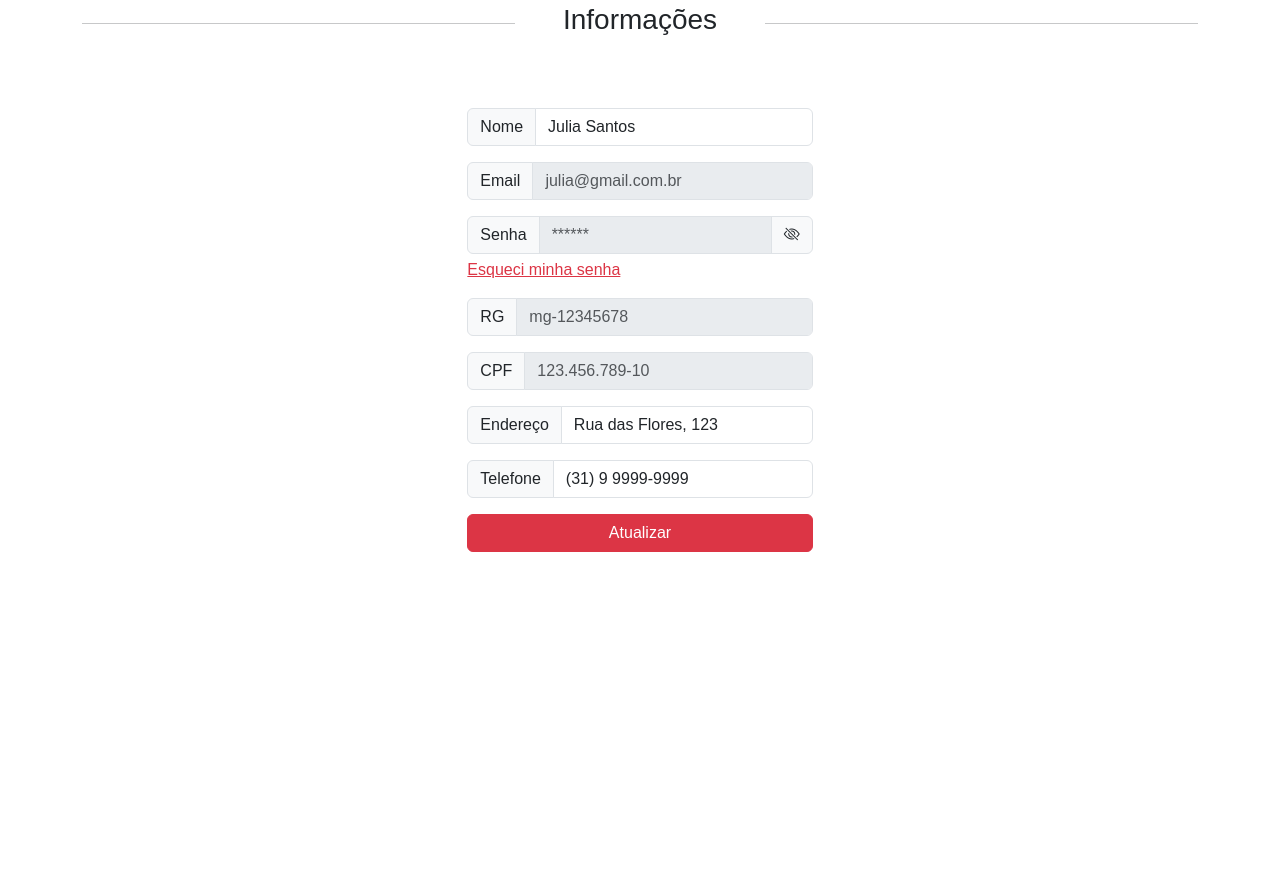
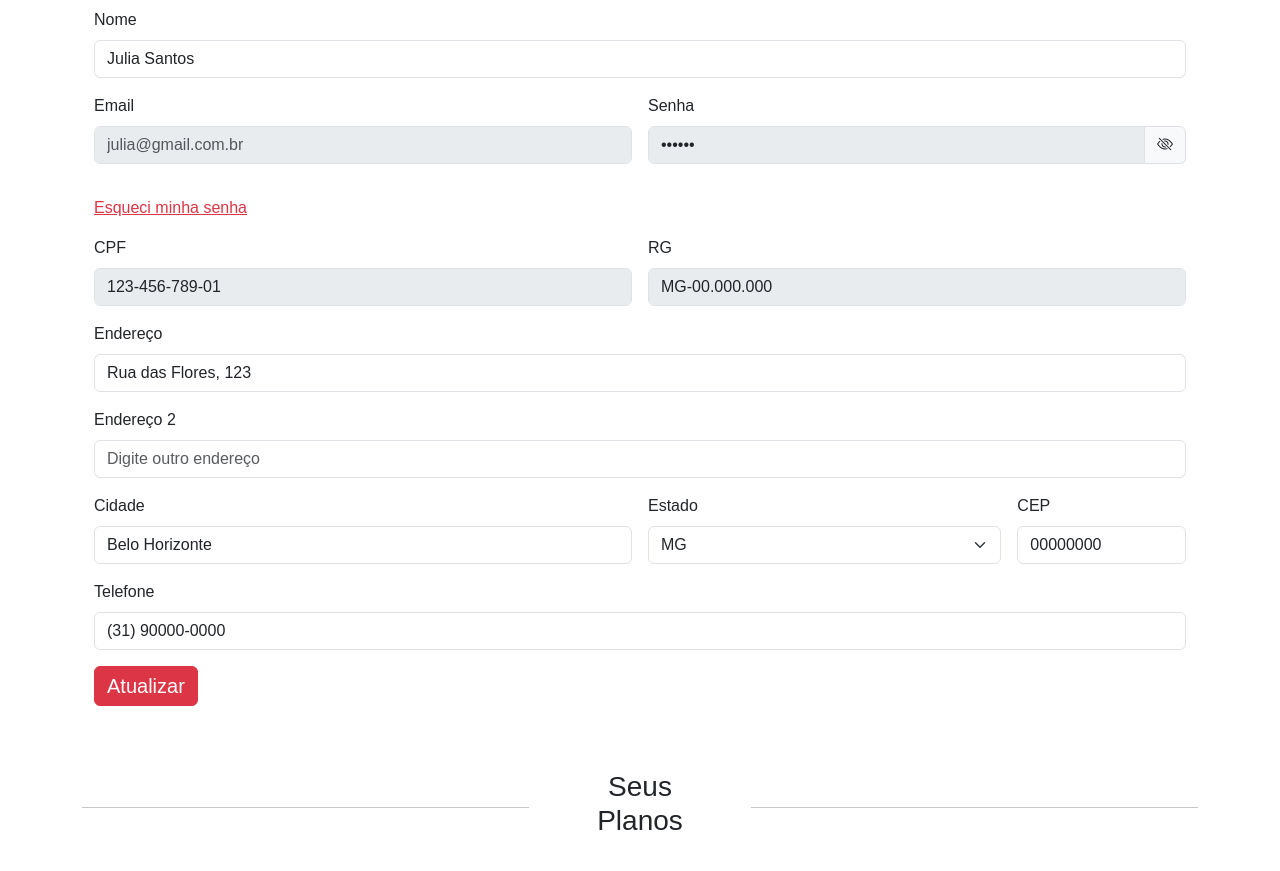
Before and after one commit to Yuriferr/DriveSmart, a plain HTML site: page web/assets/pages/perfilCliente.html in a window 1280 px wide. Shown: the part 1069-1940 px from the top of the page. Before the commit the page ends 1653 px from the top, so only its background shows below. Drawn offline with nearby package versions, Linux system fonts and the light colour scheme; files whose address does not match are found by name.

Commit message:
ajuste tela perfil

```diff
--- a/web/assets/css/perfil.css
+++ b/web/assets/css/perfil.css
@@ -7,7 +7,7 @@
 
 
 .carousel-item{
-    height: 500px;
+    height: 400px;
 }
 
 .carousel-item img{
--- a/web/assets/pages/perfilCliente.html
+++ b/web/assets/pages/perfilCliente.html
@@ -121,89 +121,93 @@
       </div>
 
       <div class="container-fluid d-flex align-items-center justify-content-center">
-        <form action="" class="p-3">
-          <div class="input-group mb-3">
-            <span class="input-group-text" id="basic-addon1">Nome</span>
-            <input
-              type="text"
-              class="form-control"
-              aria-describedby="basic-addon1"
-              value="Julia Santos"
-            />
+        <form class="container p-3 row g-3">
+          <div class="col-12">
+            <label for="inputAddress" class="form-label">Nome</label>
+            <input type="text" class="form-control" id="inputAddress" placeholder="Digite seu nome" value="Julia Santos">
           </div>
-          <div class="input-group mb-3">
-            <span class="input-group-text" id="basic-addon1">Email</span>
-            <input
-              type="text"
-              class="form-control"
-              placeholder="julia@gmail.com.br"
-              aria-describedby="basic-addon1"
-              disabled
-            />
+          <div class="col-md-6">
+            <label for="inputEmail4" class="form-label">Email</label>
+            <input type="email" class="form-control" id="inputEmail4" placeholder="julia@gmail.com.br" disabled>
           </div>
-
-          <div class="input-group mb-1">
-            <span class="input-group-text">Senha</span>
-            <input type="text" class="form-control" placeholder="******" disabled>
-            <button class="input-group-text"><i class="bi bi-eye-slash"></i></button>
+          <div class="col-md-6">
+            <label for="inputPassword4" class="form-label">Senha</label>
+            <div class="input-group mb-3">
+              <input type="password" class="form-control" value="******" disabled aria-label="Recipient's username" aria-describedby="basic-addon2">
+              <button class="input-group-text" id="basic-addon2"><i class="bi bi-eye-slash"></i></button>
+            </div>
           </div>
-
-          <div class="mb-3">
+          <div class="col-12">
             <a href="" class="link-danger">Esqueci minha senha</a>
           </div>
 
-          <div class="input-group mb-3">
-            <span class="input-group-text" id="basic-addon1">RG</span>
-            <input
-              type="text"
-              class="form-control"
-              placeholder="mg-12345678"
-              aria-describedby="basic-addon1"
-              disabled
-            />
+          <div class="col-6">
+            <label for="inputAddress" class="form-label">CPF</label>
+            <input type="text" class="form-control" id="inputAddress" value="123-456-789-01" disabled>
+          </div>
+          <div class="col-6">
+            <label for="inputAddress" class="form-label">RG</label>
+            <input type="text" class="form-control" id="inputAddress" value="MG-00.000.000" disabled>
           </div>
 
-          <div class="input-group mb-3">
-            <span class="input-group-text" id="basic-addon1">CPF</span>
-            <input
-              type="text"
-              class="form-control"
-              placeholder="123.456.789-10"
-              aria-describedby="basic-addon1"
-              disabled
-            />
+          <div class="col-12">
+            <label for="inputAddress" class="form-label">Endereço</label>
+            <input type="text" class="form-control" id="inputAddress" placeholder="Digite seu endereço" value="Rua das Flores, 123">
+          </div>
+          <div class="col-12">
+            <label for="inputAddress2" class="form-label">Endereço 2</label>
+            <input type="text" class="form-control" id="inputAddress2" placeholder="Digite outro endereço">
+          </div>
+          <div class="col-md-6">
+            <label for="inputCity" class="form-label">Cidade</label>
+            <input type="text" class="form-control" id="inputCity" placeholder="Digite sua cidade" value="Belo Horizonte">
+          </div>
+          <div class="col-md-4">
+            <label for="inputState" class="form-label">Estado</label>
+            <select id="inputState" class="form-select">
+              <option selected>MG</option>
+              <option>RJ</option>
+              <option>SP</option>
+            </select>
+          </div>
+          <div class="col-md-2">
+            <label for="inputZip" class="form-label">CEP</label>
+            <input type="text" class="form-control" id="inputZip" placeholder="Dogote seu CEP" value="00000000">
           </div>
 
-          <div class="input-group mb-3">
-            <span class="input-group-text" id="basic-addon1">Endereço</span>
-            <input
-              type="text"
-              class="form-control"
-              aria-describedby="basic-addon1"
-              value="Rua das Flores, 123"
-            />
+          <div class="col-12">
+            <label for="inputZip" class="form-label">Telefone</label>
+            <input type="text" class="form-control" id="inputZip" placeholder="Dogote seu CEP" value="(31) 90000-0000">
           </div>
 
-          <div class="input-group mb-3">
-            <span class="input-group-text" id="basic-addon1">Telefone</span>
-            <input
-              type="text"
-              class="form-control"
-              placeholder="(31) 9 9999-9999"
-              aria-describedby="basic-addon1"
-              value="(31) 9 9999-9999"
-            />
-          </div>
-
-          <div class="mb-3">
-            <a class="btn btn-danger container-fluid" href="" role="button"
-              >Atualizar</a
-            >
+          <div class="col-12">
+            <button type="submit" class=" btn btn-danger py-1 fs-5">Atualizar</button>
           </div>
         </form>
       </div>
 
 
     </section>
+
+    <div class="container my-5 d-flex align-items-center justify-content-center">
+      <hr class="w-50" />
+      <h3 class="mx-5 text-center">Seus Planos</h3>
+      <hr class="w-50" />
+    </div>
+
+    <section class="container-fluid d-flex align-items-center justify-content-center">
+          <div class="card h-100 bg-danger">
+            <i class="bi bi-bookmark-star d-flex align-items-center justify-content-center display-1 text-light p-5"></i>
+            <div class="card-body d-flex flex-column align-items-center">
+              <h5 class="card-title text-light">Plano VIP</h5>
+              <p class="card-text text-light">R$ 99,99 Mensal</p>
+              <ul class="list-group list-group-flush ">
+                <li class="list-group-item text-light bg-danger">Acesso a todos os recursos</li>
+                <li class="list-group-item text-light bg-danger">Suporte 24h</li>
+                <li class="list-group-item text-light bg-danger">Entrega na sua casa</li>
+              </ul>
+              <button class="btn btn-light text-danger mt-3">Conferir</button>
+            </div>
+    </section>
   </body>
 </html>
```
Also changed, not shown: web/assets/pages/home.html (+1 -1 lines).
